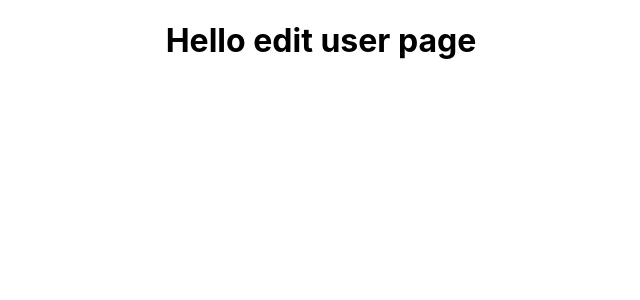
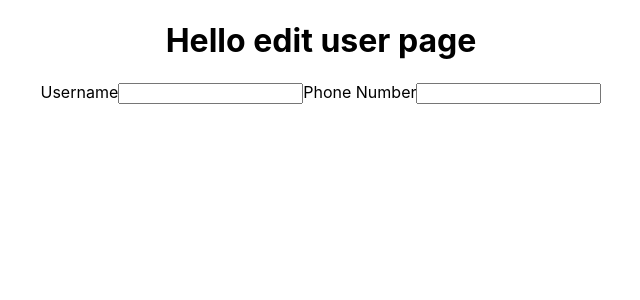
Before and after one commit to ft-water-my-plants-7/frontend, a React (Create React App) app in the folder water-my-plants/: page /editProfile in a window 1280 px wide. Shown: the top 300 px of the page, without its empty margins (319-959 px from the left). Built offline with nearby package versions, Linux system fonts and the light colour scheme; sample sign-in values are in the browser's storage.

Commit message:
added state to the form

```diff
--- a/water-my-plants/src/App.js
+++ b/water-my-plants/src/App.js
@@ -21,7 +21,7 @@ function App() {
       <PrivateRoute path="/Add" component={AddPlant} />
       <PrivateRoute path="/Edit/:plant_id" component={EditPlant} />
       <PrivateRoute path="/user" component={Profile} />
-      <PrivateRoute path="/EditProfile" component={EditUserProfile} />
+      <PrivateRoute path="/editProfile" component={EditUserProfile} />
     </div>
   );
 }
--- a/water-my-plants/src/Components/edit-plant.js
+++ b/water-my-plants/src/Components/edit-plant.js
@@ -43,6 +43,7 @@ const EditPlant = () => {
   const handleSubmit = event => {
     event.preventDefault()
     const {nickname, species, h2o_frequency, image} = plant
+    //destructured plant object
     console.log('this is submit',plant)
     axiosWithAuth()
     .put(`/api/plants/${plant_id}`, {nickname, species, h2o_frequency, image})
--- a/water-my-plants/src/Components/edit-user-profile.js
+++ b/water-my-plants/src/Components/edit-user-profile.js
@@ -1,10 +1,47 @@
-import React from "react";
+import React, { useState } from "react"
+import styled from "styled-components";
+import { useHistory } from "react-router-dom";
+import { axiosWithAuth } from "../utils/axiosWithAuth";
 
 
 function EditUserProfile() {
+
+const [user, setUser] = useState({
+  user_id: "",
+  username: "",
+  phone_number: ""
+});
+
+
+const onChange = event => {
+    setUser({
+        ...user,
+        [event.target.name]:
+        event.target.value
+    })
+}
+
     return (
+      <div>
         <h1>Hello edit user page </h1>
-    )
+        <form>
+          Username
+          <input
+            type="text"
+            value={user.username}
+            name="username"
+            onChange={onChange}
+          />
+          Phone Number
+          <input
+            type="text"
+            value={user.phone_number}
+            name="phone_number"
+            onChange={onChange}
+          />
+        </form>
+      </div>
+    );
 }
 
 export default EditUserProfile;
```
